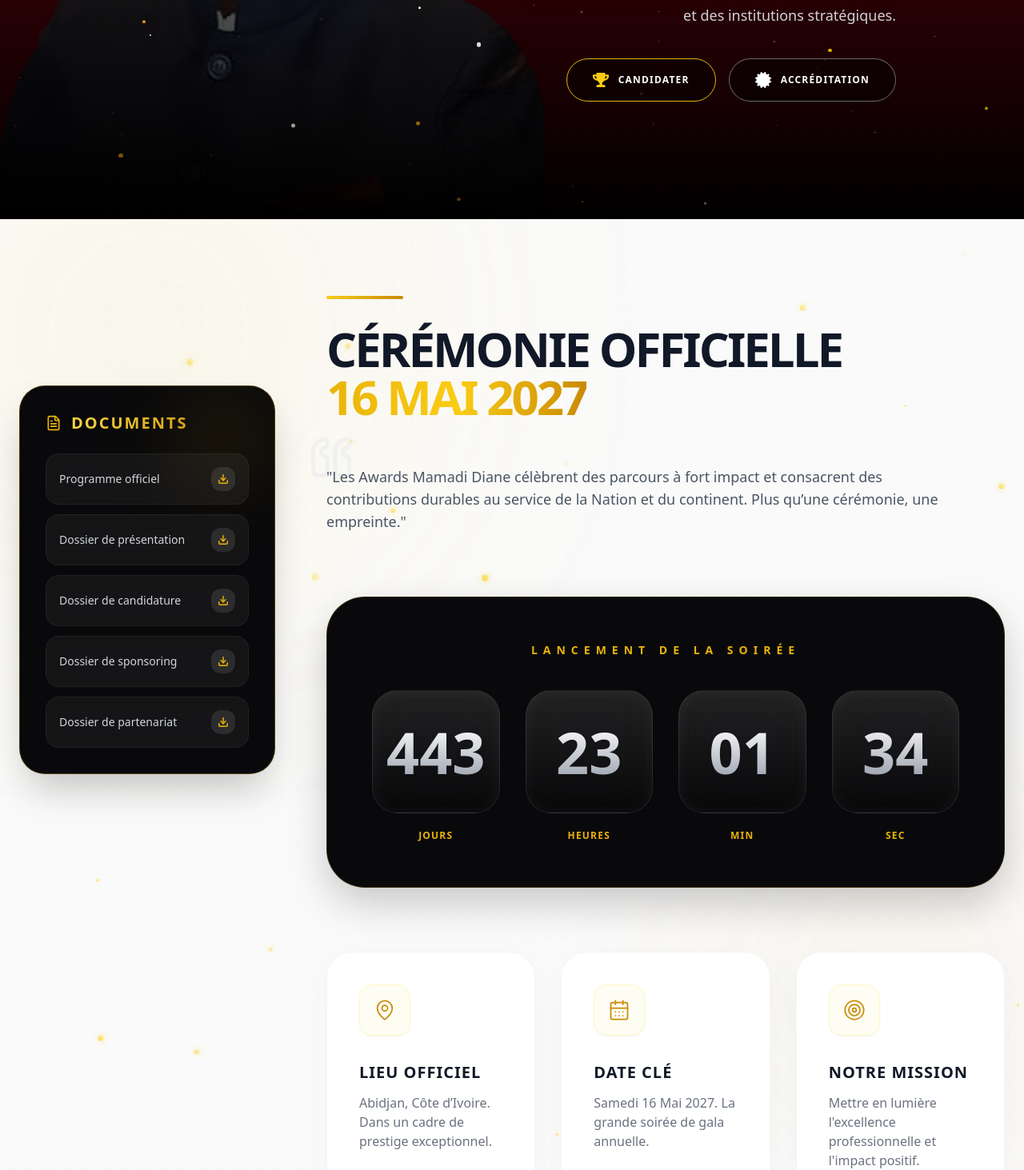
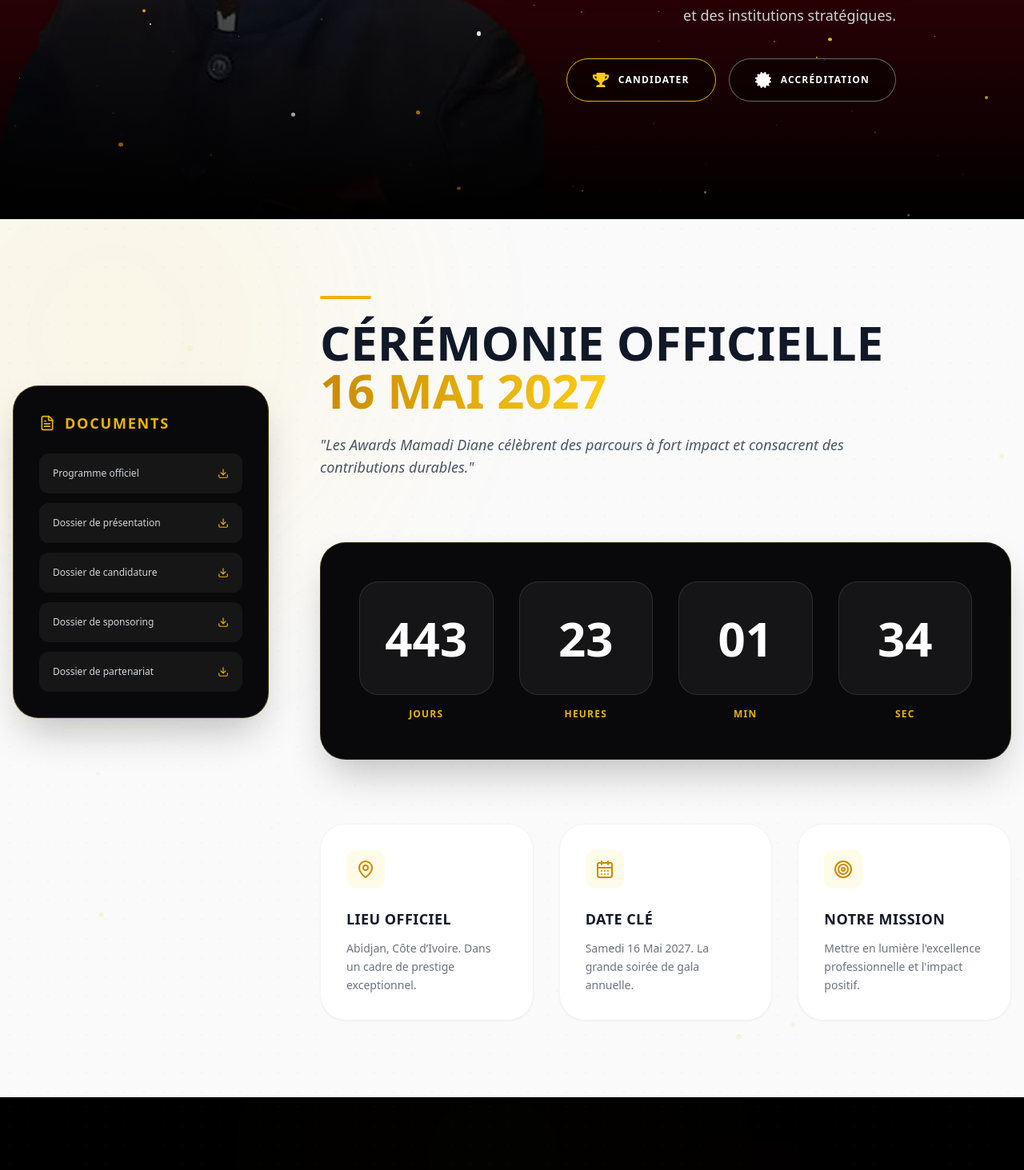
Before and after one commit to Peace225/projet-awards-mamadidiane, a React (Vite) app in the folder frontend/: page / in a window 1280 px wide. Shown: the part 487-1950 px from the top of the page at 80% size. Built offline with nearby package versions, Linux system fonts and the light colour scheme.

Commit message:
Mise à jour du footer, navbar, Hero, Evenement et ajout du logo

```diff
--- a/frontend/src/components/common/Navbar.jsx
+++ b/frontend/src/components/common/Navbar.jsx
@@ -1,12 +1,14 @@
-import { useState, useRef, useEffect } from "react";
+import React, { useState, useRef, useEffect } from "react"; // IMPORT CORRIGÉ ICI
 import { Link, useNavigate, useLocation } from "react-router-dom";
+import { Menu, X, ChevronDown } from "lucide-react";
 import Logo from "../assets/logo.jpeg";
 import Dropdown from "../Dropdown";
-import { Menu, X } from "lucide-react";
 
 export default function Navbar() {
-  const [openMenu, setOpenMenu] = useState(null);
-  const [isMobileMenuOpen, setIsMobileMenuOpen] = useState(false);
+  const [openMenu, setOpenMenu] = useState(null); // Menu Desktop
+  const [isMobileMenuOpen, setIsMobileMenuOpen] = useState(false); // Menu Mobile Global
+  const [mobileDropdownOpen, setMobileDropdownOpen] = useState(null); // Accordéons Mobiles
+
   const navbarRef = useRef(null);
   const navigate = useNavigate();
   const location = useLocation();
@@ -28,9 +30,8 @@ export default function Navbar() {
     { label: "Vidéos", link: "/videos" },
   ];
 
-  // --- STRUCTURE UNIQUE POUR L'ORDRE DES LIENS ---
   const navStructure = [
-    { type: "dropdown", title: "À PROPOS", items: aproposItems, key: "apropos" },
+    { type: "dropdown", title: "A PROPOS", items: aproposItems, key: "apropos" },
     { type: "link", title: "CATÉGORIES", link: "/categories" },
     { type: "dropdown", title: "PARTENAIRES", items: partenairesItems, key: "partenaires" },
     { type: "link", title: "CANDIDATER", link: "/candidater" },
@@ -39,16 +40,7 @@ export default function Navbar() {
     { type: "link", title: "CONTACT", link: "/contact" },
   ];
 
-  useEffect(() => {
-    if (location.hash) {
-      const id = location.hash.replace("#", "");
-      setTimeout(() => {
-        const el = document.getElementById(id);
-        if (el) el.scrollIntoView({ behavior: "smooth" });
-      }, 100);
-    }
-  }, [location]);
-
+  // Fermer le menu si on clique ailleurs
   useEffect(() => {
     const handleClickOutside = (e) => {
       if (navbarRef.current && !navbarRef.current.contains(e.target)) {
@@ -68,20 +60,21 @@ export default function Navbar() {
     }
     setOpenMenu(null);
     setIsMobileMenuOpen(false);
+    setMobileDropdownOpen(null);
   };
 
   return (
-    <nav ref={navbarRef} className="bg-black text-white px-4 md:px-6 py-4 sticky top-0 z-50 shadow-2xl border-b border-white/10 backdrop-blur-md bg-opacity-90">
+    <nav ref={navbarRef} className="bg-black text-white px-4 md:px-6 py-4 sticky top-0 z-50 shadow-2xl border-b border-yellow-500/20 backdrop-blur-md bg-opacity-90">
       <div className="max-w-7xl mx-auto flex justify-between items-center">
 
         {/* Logo */}
         <Link to="/" className="flex items-center gap-3 group">
           <img src={Logo} alt="Logo" className="w-10 h-10 md:w-12 md:h-12 object-contain rounded-full border border-yellow-500/50 group-hover:scale-105 transition-transform" />
-          <h1 className="font-black text-sm md:text-lg tracking-tighter uppercase">Awards Mamadi Diane</h1>
+          <h1 className="font-black text-yellow-400 text-sm md:text-lg tracking-tighter uppercase">Awards Mamadi Diane</h1>
         </Link>
 
-        {/* Bouton Mobile */}
-        <button className="lg:hidden text-yellow-400" onClick={() => setIsMobileMenuOpen(!isMobileMenuOpen)}>
+        {/* Bouton Burger Mobile */}
+        <button className="lg:hidden text-yellow-400 p-2" onClick={() => setIsMobileMenuOpen(!isMobileMenuOpen)}>
           {isMobileMenuOpen ? <X size={28} /> : <Menu size={28} />}
         </button>
 
@@ -95,55 +88,54 @@ export default function Navbar() {
                 items={item.items}
                 isOpen={openMenu === item.key}
                 onToggle={() => setOpenMenu(openMenu === item.key ? null : item.key)}
-                onMouseEnter={() => setOpenMenu(item.key)}
-                onMouseLeave={() => setOpenMenu(null)}
                 onItemClick={handleItemClick}
               />
             ) : (
-              <Link
-                key={idx}
-                to={item.link}
-                className="hover:text-yellow-400 transition text-xs font-black tracking-widest uppercase"
-              >
+              <Link key={idx} to={item.link} className="hover:text-yellow-400 transition text-xs font-black tracking-widest uppercase">
                 {item.title}
               </Link>
             )
           ))}
-
-          <Link to="/badge" className="bg-yellow-400 text-black px-5 py-2 rounded-full font-black text-xs hover:bg-white transition duration-300 shadow-[0_0_15px_rgba(234,179,8,0.3)]">
+          <Link to="/badge" className="bg-yellow-400 text-black px-5 py-2 rounded-full font-black text-xs hover:bg-white transition duration-300">
             BADGE
           </Link>
         </div>
       </div>
 
       {/* Menu Mobile */}
-      {isMobileMenuOpen && (
-        <div className="lg:hidden absolute top-full left-0 w-full bg-zinc-950 p-6 flex flex-col space-y-6 border-t border-white/10 shadow-2xl overflow-y-auto max-h-[90vh]">
+      <div className={`lg:hidden absolute top-full left-0 w-full bg-zinc-950 transition-all duration-300 ease-in-out origin-top ${isMobileMenuOpen ? "scale-y-100 opacity-100 visible" : "scale-y-0 opacity-0 invisible"}`}>
+        <div className="p-6 flex flex-col space-y-4 max-h-[80vh] overflow-y-auto">
           {navStructure.map((item, idx) => (
-            <div key={idx} className="flex flex-col space-y-3">
+            <div key={idx} className="border-b border-white/5 pb-2">
               {item.type === "dropdown" ? (
                 <>
-                  <span className="text-yellow-500 font-black text-xs tracking-[0.2em] uppercase">{item.title}</span>
-                  <div className="pl-4 flex flex-col space-y-3 border-l border-white/10">
+                  <button
+                    onClick={() => setMobileDropdownOpen(mobileDropdownOpen === item.key ? null : item.key)}
+                    className="flex justify-between items-center w-full text-yellow-500 font-black text-xs tracking-widest uppercase py-2"
+                  >
+                    {item.title}
+                    <ChevronDown size={16} className={`transition-transform ${mobileDropdownOpen === item.key ? "rotate-180" : ""}`} />
+                  </button>
+                  <div className={`pl-4 flex flex-col space-y-3 overflow-hidden transition-all duration-300 ${mobileDropdownOpen === item.key ? "max-h-40 mt-2 pb-2" : "max-h-0"}`}>
                     {item.items.map((sub, sIdx) => (
-                      <button key={sIdx} onClick={() => handleItemClick(sub.link)} className="text-left text-sm font-medium hover:text-yellow-400">
+                      <button key={sIdx} onClick={() => handleItemClick(sub.link)} className="text-left text-sm font-medium text-gray-300 hover:text-yellow-400">
                         {sub.label}
                       </button>
                     ))}
                   </div>
                 </>
               ) : (
-                <Link to={item.link} onClick={() => setIsMobileMenuOpen(false)} className="font-black text-sm tracking-widest uppercase hover:text-yellow-400">
+                <Link to={item.link} onClick={() => setIsMobileMenuOpen(false)} className="block font-black text-sm tracking-widest uppercase py-2 hover:text-yellow-400">
                   {item.title}
                 </Link>
               )}
             </div>
           ))}
-          <Link to="/badge" onClick={() => setIsMobileMenuOpen(false)} className="bg-yellow-400 text-black text-center py-3 rounded-xl font-black uppercase">
+          <Link to="/badge" onClick={() => setIsMobileMenuOpen(false)} className="bg-yellow-400 text-black text-center py-4 rounded-xl font-black uppercase tracking-widest">
             Réserver mon Badge
           </Link>
         </div>
-      )}
+      </div>
     </nav>
   );
 }
--- a/frontend/src/components/sections/Evenement.jsx
+++ b/frontend/src/components/sections/Evenement.jsx
@@ -23,7 +23,7 @@ export default function Evenement() {
     return () => clearInterval(interval);
   }, [eventDate]);
 
-  const particles = useMemo(() => Array.from({ length: 30 }, (_, i) => ({
+  const particles = useMemo(() => Array.from({ length: 20 }, (_, i) => ({
     id: i,
     size: Math.random() * 6 + 2,
     left: Math.random() * 100,
@@ -40,58 +40,53 @@ export default function Evenement() {
     { name: "Dossier de partenariat", link: "/documents/partenariat.pdf" },
   ];
 
+  const infoCards = [
+    { icon: MapPin, title: "Lieu Officiel", desc: "Abidjan, Côte d’Ivoire. Dans un cadre de prestige exceptionnel." },
+    { icon: CalendarDays, title: "Date Clé", desc: "Samedi 16 Mai 2027. La grande soirée de gala annuelle." },
+    { icon: Target, title: "Notre Mission", desc: "Mettre en lumière l'excellence professionnelle et l'impact positif." }
+  ];
+
   return (
-    <section className="relative bg-[#FAFAFA] py-16 md:py-24 px-4 md:px-6 overflow-hidden">
+    <section className="relative bg-[#FAFAFA] py-12 md:py-24 px-4 overflow-hidden">
 
-      {/* --- BACKGROUND --- */}
+      {/* --- BACKGROUND ANIMÉ --- */}
       <div className="absolute inset-0 pointer-events-none">
         <div className="absolute inset-0 opacity-[0.03] bg-[radial-gradient(#000_1px,transparent_1px)] [background-size:24px_24px]" />
-
         <motion.div
-          animate={{ opacity: [0.2, 0.4, 0.2], x: [-50, 50, -50], scale: [1, 1.1, 1] }}
-          transition={{ duration: 15, repeat: Infinity, ease: "easeInOut" }}
-          className="absolute -top-40 -left-40 w-[400px] md:w-[600px] h-[400px] md:h-[600px] bg-yellow-400/20 blur-[150px] rounded-full"
+          animate={{ opacity: [0.2, 0.4, 0.2], scale: [1, 1.1, 1] }}
+          transition={{ duration: 15, repeat: Infinity }}
+          className="absolute -top-40 -left-40 w-[300px] md:w-[600px] h-[300px] md:h-[600px] bg-yellow-400/20 blur-[120px] rounded-full"
         />
-        <motion.div
-          animate={{ opacity: [0.1, 0.3, 0.1], y: [-30, 30, -30] }}
-          transition={{ duration: 12, repeat: Infinity, ease: "easeInOut" }}
-          className="absolute top-1/2 -right-20 w-[300px] md:w-[500px] h-[300px] md:h-[500px] bg-yellow-600/15 blur-[130px] rounded-full"
-        />
-
         {particles.map((p) => (
           <motion.div
             key={p.id}
-            className="absolute rounded-full bg-gradient-to-tr from-yellow-400 to-yellow-200 shadow-[0_0_8px_rgba(250,204,21,0.6)] hidden lg:block" // Masqué sur mobile/tablette pour performance propre
+            className="absolute rounded-full bg-yellow-400/30 hidden lg:block"
             style={{ width: p.size, height: p.size, left: `${p.left}%`, top: `${p.top}%` }}
-            animate={{ y: [0, -100, 0], opacity: [0, 0.8, 0], scale: [1, 1.2, 1] }}
-            transition={{ duration: p.duration, repeat: Infinity, delay: p.delay, ease: "easeInOut" }}
+            animate={{ y: [0, -100], opacity: [0, 0.5, 0] }}
+            transition={{ duration: p.duration, repeat: Infinity, delay: p.delay }}
           />
         ))}
       </div>
 
-      <div className="max-w-7xl mx-auto flex flex-col lg:flex-row gap-12 lg:gap-16 items-start relative z-10">
+      <div className="max-w-7xl mx-auto flex flex-col lg:flex-row gap-10 lg:gap-16 items-start relative z-10">
 
-        {/* SIDEBAR DOCUMENTS */}
-        <aside className="w-full lg:w-80 lg:sticky lg:top-28 order-last lg:order-first mt-8 lg:mt-0">
+        {/* SIDEBAR DOCUMENTS (Mobile: En bas / Desktop: Collante à gauche) */}
+        <aside className="w-full lg:w-80 lg:sticky lg:top-28 order-last lg:order-first">
           <motion.div
-            initial={{ opacity: 0, x: -40 }}
+            initial={{ opacity: 0, x: -20 }}
             whileInView={{ opacity: 1, x: 0 }}
             viewport={{ once: true }}
-            className="bg-zinc-950 border border-yellow-500/30 rounded-[2rem] shadow-2xl p-6 lg:p-8 relative overflow-hidden"
+            className="bg-zinc-950 border border-yellow-500/30 rounded-[2rem] p-6 lg:p-8 shadow-2xl"
           >
-            <div className="absolute top-0 right-0 w-32 h-32 bg-yellow-500/10 blur-[50px] rounded-full pointer-events-none" />
-            <h3 className="text-lg lg:text-xl font-black text-transparent bg-clip-text bg-gradient-to-r from-yellow-300 to-yellow-600 mb-6 flex items-center gap-3 uppercase tracking-widest">
-              <FileText size={20} className="text-yellow-500" /> Documents
+            <h3 className="text-lg font-black text-yellow-500 mb-6 flex items-center gap-3 uppercase tracking-widest">
+              <FileText size={20} /> Documents
             </h3>
-
-            <div className="space-y-3 relative z-10">
+            <div className="space-y-3">
               {documents.map((doc, index) => (
                 <a key={index} href={doc.link} target="_blank" rel="noopener noreferrer"
-                  className="group flex justify-between items-center bg-white/5 border border-white/5 p-3 md:p-4 rounded-2xl hover:bg-yellow-500/10 hover:border-yellow-500/50 backdrop-blur-md transition-all duration-300">
-                  <span className="text-gray-300 group-hover:text-yellow-400 text-xs md:text-sm font-medium transition-colors line-clamp-1">{doc.name}</span>
-                  <div className="bg-white/10 text-yellow-500 p-2 rounded-xl group-hover:bg-yellow-500 group-hover:text-black group-hover:scale-110 transition-all duration-300 flex-shrink-0 ml-2">
-                    <Download size={14} strokeWidth={2.5} />
-                  </div>
+                  className="group flex justify-between items-center bg-white/5 p-4 rounded-xl hover:bg-yellow-500/10 transition-all border border-transparent hover:border-yellow-500/30">
+                  <span className="text-gray-300 group-hover:text-yellow-400 text-xs font-medium">{doc.name}</span>
+                  <Download size={14} className="text-yellow-500 group-hover:scale-125 transition-transform" />
                 </a>
               ))}
             </div>
@@ -101,106 +96,65 @@ export default function Evenement() {
         {/* CONTENU PRINCIPAL */}
         <div className="flex-1 space-y-12 lg:space-y-20 w-full">
 
-          <motion.div initial={{ opacity: 0, y: 30 }} whileInView={{ opacity: 1, y: 0 }} viewport={{ once: true }} className="text-center lg:text-left space-y-6 lg:space-y-8 relative">
-            <div className="h-1 w-16 lg:w-24 bg-gradient-to-r from-yellow-400 to-yellow-600 mx-auto lg:mx-0 rounded-full" />
-
-            <h2 className="text-3xl sm:text-4xl lg:text-6xl font-black text-gray-900 uppercase tracking-tighter leading-tight">
-              Cérémonie Officielle <br className="hidden lg:block" />
-              <span className="hidden lg:inline"> </span>
-              <span className="text-transparent bg-clip-text bg-gradient-to-r from-yellow-500 via-yellow-400 to-yellow-600">
+          {/* Titre et Citation */}
+          <motion.div initial={{ opacity: 0, y: 20 }} whileInView={{ opacity: 1, y: 0 }} viewport={{ once: true }} className="text-center lg:text-left">
+            <div className="h-1 w-16 bg-yellow-500 mb-6 mx-auto lg:mx-0 rounded-full" />
+            <h2 className="text-3xl md:text-5xl lg:text-6xl font-black text-gray-900 uppercase leading-tight">
+              Cérémonie Officielle <br />
+              <span className="text-transparent bg-clip-text bg-gradient-to-r from-yellow-600 to-yellow-400">
                 16 Mai 2027
               </span>
             </h2>
-
-            <div className="relative pt-4 lg:pt-6">
-              <Quote size={60} className="absolute -top-4 -left-4 lg:-left-6 text-gray-200 opacity-50 rotate-180 z-0 hidden md:block" />
-              <p className="relative z-10 text-gray-600 text-base md:text-lg leading-relaxed max-w-3xl font-medium px-2 lg:px-0">
-                "Les Awards Mamadi Diane célèbrent des parcours à fort impact et consacrent des contributions durables au service de la Nation et du continent. Plus qu’une cérémonie, une empreinte."
-              </p>
-            </div>
+            <p className="mt-6 text-gray-600 text-base md:text-lg max-w-2xl mx-auto lg:mx-0 font-medium italic">
+              "Les Awards Mamadi Diane célèbrent des parcours à fort impact et consacrent des contributions durables."
+            </p>
           </motion.div>
 
-          {/* COMPTE À REBOURS LUXE */}
+          {/* COMPTE À REBOURS RESPONSIVE */}
+
           <motion.div
-            initial={{ opacity: 0, scale: 0.96 }}
+            initial={{ opacity: 0, scale: 0.98 }}
             whileInView={{ opacity: 1, scale: 1 }}
             viewport={{ once: true }}
-            className="bg-zinc-950 rounded-[2rem] lg:rounded-[3rem] p-6 sm:p-10 lg:p-14 text-center shadow-[0_20px_50px_rgba(0,0,0,0.2)] border border-yellow-500/20 relative overflow-hidden group"
+            className="bg-zinc-950 rounded-[2rem] p-6 md:p-12 border border-yellow-500/20 shadow-2xl"
           >
-            <motion.div
-              animate={{ x: ["-100%", "200%"] }}
-              transition={{ duration: 5, repeat: Infinity, repeatDelay: 2 }}
-              className="absolute inset-0 bg-gradient-to-r from-transparent via-white/5 to-transparent skew-x-12 pointer-events-none"
-            />
-
-            <h3 className="text-[10px] sm:text-xs lg:text-sm font-black text-yellow-500 mb-6 lg:mb-10 uppercase tracking-[0.3em] lg:tracking-[0.5em] relative z-10">
-              Lancement de la soirée
-            </h3>
-
-            <div className="grid grid-cols-4 gap-2 sm:gap-4 lg:gap-8 max-w-4xl mx-auto relative z-10">
+            <div className="grid grid-cols-4 gap-2 md:gap-8">
               {[
                 { label: "Jours", val: timeLeft.days },
                 { label: "Heures", val: timeLeft.hours },
                 { label: "Min", val: timeLeft.minutes },
                 { label: "Sec", val: timeLeft.seconds }
               ].map((unit, idx) => (
-                <div key={idx} className="flex flex-col items-center">
-                  <div className="bg-gradient-to-b from-white/10 to-transparent border border-white/10 rounded-xl lg:rounded-[2rem] w-full py-4 sm:py-6 lg:py-10 backdrop-blur-xl shadow-[inset_0_0_20px_rgba(255,255,255,0.05)] relative overflow-hidden">
-                    <AnimatePresence mode="wait">
-                      <motion.span
-                        key={unit.val}
-                        initial={{ opacity: 0, y: 10 }} animate={{ opacity: 1, y: 0 }} exit={{ opacity: 0, y: -10 }}
-                        className="block text-2xl sm:text-4xl md:text-5xl lg:text-7xl font-black text-transparent bg-clip-text bg-gradient-to-b from-white to-gray-400 drop-shadow-md"
-                      >
-                        {unit.val < 10 ? `0${unit.val}` : unit.val}
-                      </motion.span>
-                    </AnimatePresence>
+                <div key={idx} className="text-center">
+                  <div className="bg-white/5 rounded-xl md:rounded-3xl py-4 md:py-10 border border-white/10">
+                    <span className="text-xl md:text-6xl font-black text-white block">
+                      {unit.val < 10 ? `0${unit.val}` : unit.val}
+                    </span>
                   </div>
-                  <span className="mt-3 lg:mt-5 text-[9px] sm:text-[10px] lg:text-xs uppercase tracking-widest text-yellow-500 font-bold">{unit.label}</span>
+                  <span className="mt-2 md:mt-4 block text-[8px] md:text-xs font-bold text-yellow-500 uppercase tracking-widest">
+                    {unit.label}
+                  </span>
                 </div>
               ))}
             </div>
           </motion.div>
 
-          {/* CARTES INFO PREMIUM - NOUVEAU DESIGN RESPONSIVE */}
+          {/* CARTES INFO (Hauteur égale grâce à grid-cols-1 md:grid-cols-3) */}
           <div className="grid grid-cols-1 md:grid-cols-3 gap-6 lg:gap-8">
-            {[
-              { icon: MapPin, title: "Lieu Officiel", desc: "Abidjan, Côte d’Ivoire. Dans un cadre de prestige exceptionnel." },
-              { icon: CalendarDays, title: "Date Clé", desc: "Samedi 16 Mai 2027. La grande soirée de gala annuelle." },
-              { icon: Target, title: "Notre Mission", desc: "Mettre en lumière l'excellence professionnelle et l'impact positif." }
-            ].map((item, idx) => (
+            {infoCards.map((item, idx) => (
               <motion.div
                 key={idx}
-                initial={{ opacity: 0, y: 30 }}
+                initial={{ opacity: 0, y: 20 }}
                 whileInView={{ opacity: 1, y: 0 }}
                 transition={{ delay: idx * 0.1 }}
                 viewport={{ once: true }}
-                // Ajout de "h-full flex flex-col" pour gérer l'égalité des hauteurs
-                className="relative bg-white p-6 sm:p-8 lg:p-10 rounded-[2rem] shadow-[0_10px_40px_rgba(0,0,0,0.03)] hover:shadow-[0_20px_50px_rgba(234,179,8,0.12)] border border-gray-100 transition-all duration-500 overflow-hidden group text-left h-full flex flex-col"
+                className="bg-white p-8 rounded-[2rem] border border-gray-100 shadow-sm hover:shadow-xl hover:border-yellow-500/20 transition-all group flex flex-col h-full"
               >
-                {/* Ligne dorée animée en haut */}
-                <div className="absolute top-0 left-0 w-full h-1.5 bg-gradient-to-r from-yellow-400 to-yellow-600 transform origin-left scale-x-0 group-hover:scale-x-100 transition-transform duration-500 ease-out z-20" />
-
-                {/* Icône en style "App" */}
-                <div className="mb-6 lg:mb-8 inline-flex items-center justify-center w-14 h-14 lg:w-16 lg:h-16 rounded-2xl bg-yellow-50/50 text-yellow-600 group-hover:scale-110 group-hover:bg-yellow-500 group-hover:text-white transition-all duration-500 shadow-sm border border-yellow-100 group-hover:border-transparent relative z-10 flex-shrink-0">
-                  <item.icon size={26} strokeWidth={1.5} className="lg:w-7 lg:h-7" />
+                <div className="w-12 h-12 bg-yellow-50 rounded-xl flex items-center justify-center mb-6 text-yellow-600 group-hover:bg-yellow-500 group-hover:text-white transition-colors">
+                  <item.icon size={24} />
                 </div>
-
-                {/* Textes : flex-1 permet de pousser l'élément vers le bas si besoin et égalise la zone */}
-                <div className="relative z-10 flex-1 flex flex-col">
-                  <h4 className="font-black text-gray-900 text-base md:text-lg lg:text-xl mb-2 lg:mb-3 uppercase tracking-wider group-hover:text-yellow-600 transition-colors duration-300">
-                    {item.title}
-                  </h4>
-                  <p className="text-gray-500 text-xs sm:text-sm lg:text-base leading-relaxed">
-                    {item.desc}
-                  </p>
-                </div>
-
-                {/* Filigrane géant en arrière-plan */}
-                <item.icon
-                  className="absolute -bottom-6 -right-6 lg:-bottom-8 lg:-right-8 w-32 h-32 lg:w-40 lg:h-40 text-gray-50 opacity-0 group-hover:opacity-100 transition-all duration-700 transform group-hover:-rotate-12 group-hover:scale-110 pointer-events-none z-0"
-                  strokeWidth={0.5}
-                />
+                <h4 className="font-black text-gray-900 uppercase text-lg mb-3 tracking-wide">{item.title}</h4>
+                <p className="text-gray-500 text-sm leading-relaxed flex-1">{item.desc}</p>
               </motion.div>
             ))}
           </div>
```
Also changed, not shown: frontend/src/components/common/Footer.jsx (+43 -35 lines), frontend/src/components/sections/Hero.jsx (+8 -2 lines), frontend/public/images/logo.jpeg (added).
